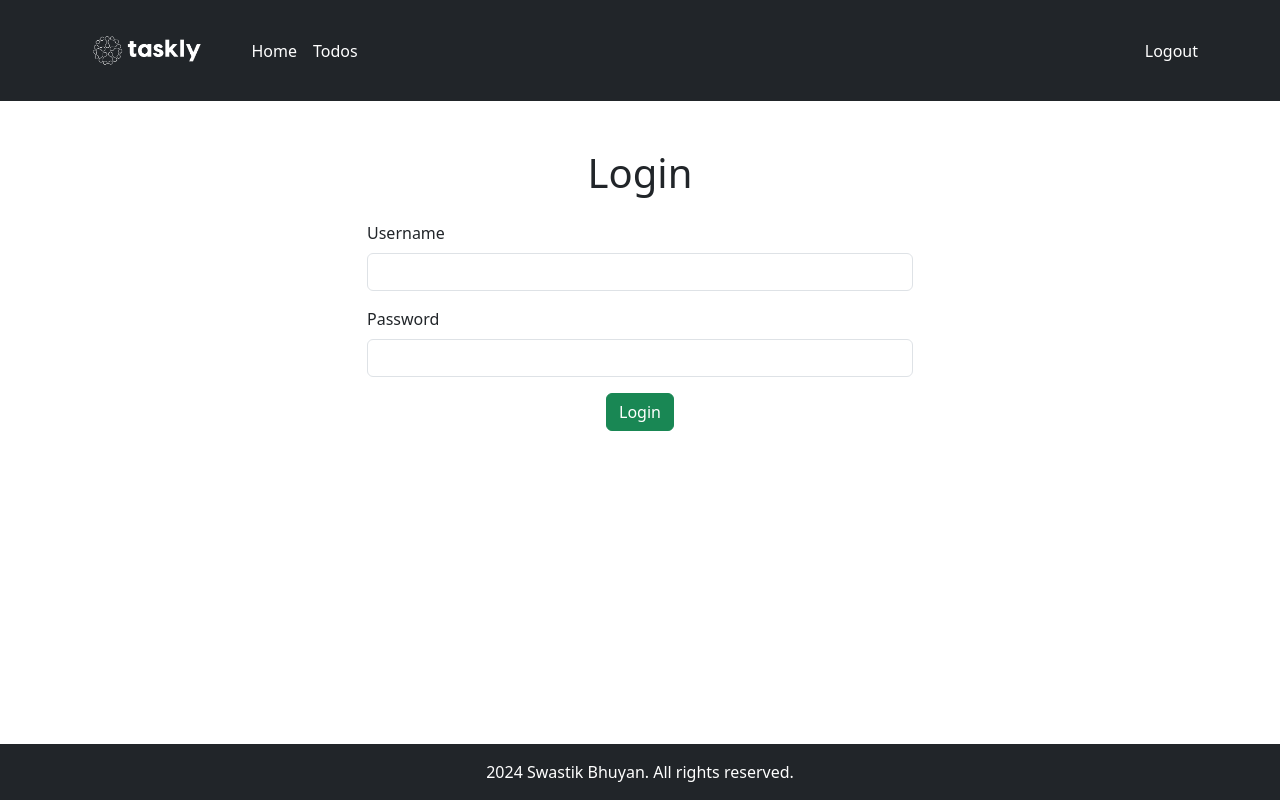
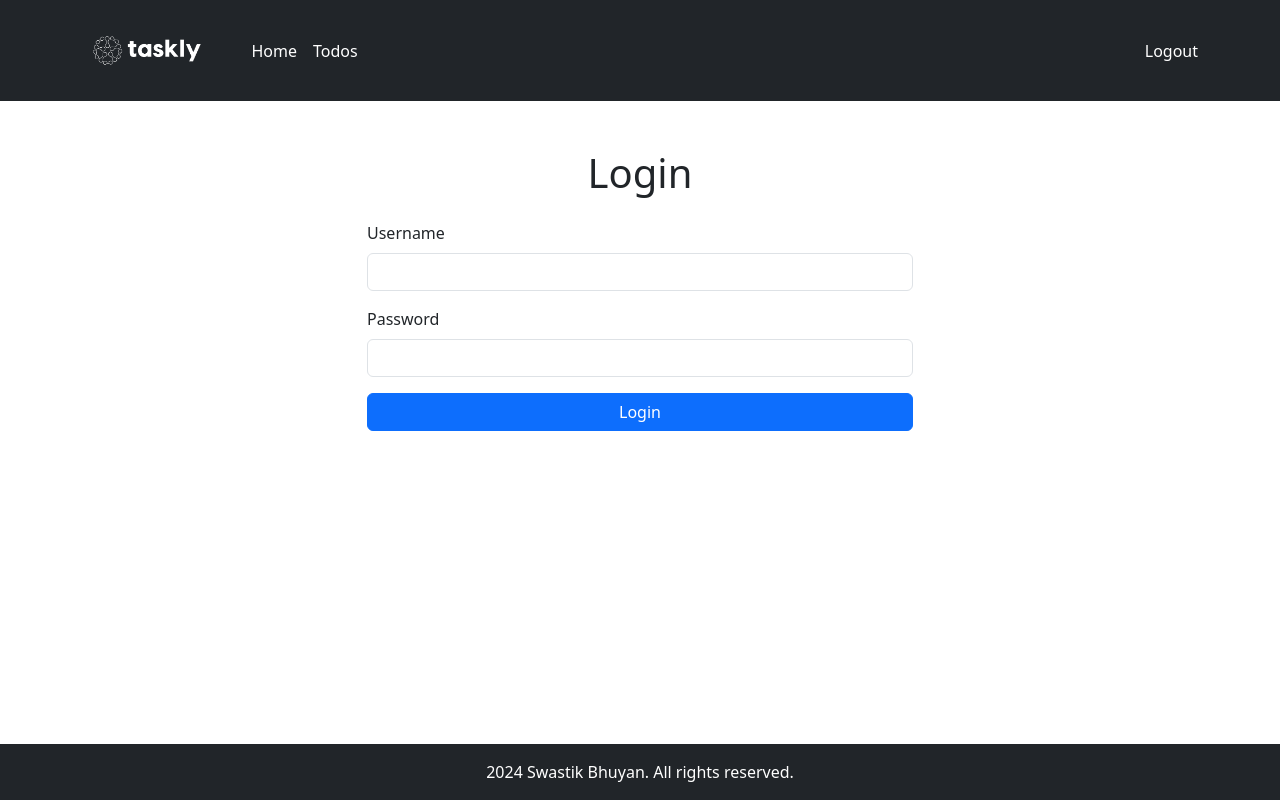
Before and after one commit to SwastikBhuyan/todoList, a React (Create React App) app in the folder todo-list-frontend/: page /login in a window 1280 px wide. Built offline with nearby package versions, Linux system fonts and the light colour scheme.

Commit message:
added context

```diff
--- a/todo-list-frontend/src/contexts/userContext.jsx
+++ b/todo-list-frontend/src/contexts/userContext.jsx
@@ -1,4 +1,4 @@
-import { createContext } from "react";
+import { createContext, useState } from "react";
 
 export const UserContext = createContext();
 
--- a/todo-list-frontend/src/index.js
+++ b/todo-list-frontend/src/index.js
@@ -5,12 +5,15 @@ import App from "./App";
 import reportWebVitals from "./reportWebVitals";
 import { BrowserRouter as Router } from "react-router-dom";
 import "bootstrap/dist/css/bootstrap.min.css";
+import { UserProvider } from "./contexts/userContext";
 
 const root = ReactDOM.createRoot(document.getElementById("root"));
 root.render(
-    <Router>
-        <App />
-    </Router>
+    <UserProvider>
+        <Router>
+            <App />
+        </Router>
+    </UserProvider>
 );
 
 // If you want to start measuring performance in your app, pass a function
--- a/todo-list-frontend/src/pages/LoginPage.jsx
+++ b/todo-list-frontend/src/pages/LoginPage.jsx
@@ -1,61 +1,58 @@
-import { useState } from "react";
+import { useState, useContext } from "react";
+import { UserContext } from "../contexts/userContext"; // Import UserContext
+import 'bootstrap/dist/css/bootstrap.min.css';
+import { useNavigate } from "react-router-dom";
 
 export default function LoginPage() {
-    const [username, setUsername] = useState("");
+    const { username, setUsername } = useContext(UserContext); // Get setUsername from context
+    const [localUsername, setLocalUsername] = useState("");
     const [password, setPassword] = useState("");
     const [error, setError] = useState("");
+    const navigate = useNavigate();
 
     function handleSubmit(e) {
         e.preventDefault();
-        if (username === "admin" && password === "admin") {
+        if (localUsername === "admin" && password === "admin") {
             console.log("login successful");
+            setUsername(localUsername); // Set username in context
+            console.log({username})
             setError("");
+            // Optionally redirect to the welcome page
+            // window.location.href = "/welcome";
+            navigate("/welcome")
         } else {
             setError("Invalid username or password");
-            console.log(error);
         }
     }
 
     return (
         <div className="container mt-5">
             <h1 className="text-center mb-4">Login</h1>
-            <form
-                onSubmit={handleSubmit}
-                className="d-flex flex-column align-items-center w-50 mx-auto"
-            >
-                <div className="form-group mb-3 w-100">
-                    <label htmlFor="username" className="form-label">
-                        Username
-                    </label>
+            <form onSubmit={handleSubmit} className="w-50 mx-auto">
+                <div className="form-group mb-3">
+                    <label htmlFor="username" className="form-label">Username</label>
                     <input
                         type="text"
                         id="username"
                         className="form-control"
-                        value={username}
-                        onChange={(e) => {
-                            setUsername(e.target.value);
-                            console.log(username)
-                        }}
+                        value={localUsername}
+                        onChange={(e) => setLocalUsername(e.target.value)}
+                        required
                     />
                 </div>
-                <div className="form-group mb-3 w-100">
-                    <label htmlFor="password" className="form-label">
-                        Password
-                    </label>
+                <div className="form-group mb-3">
+                    <label htmlFor="password" className="form-label">Password</label>
                     <input
-                        type="text"
+                        type="password"
                         id="password"
                         className="form-control"
                         value={password}
-                        onChange={(e) => {
-                            setPassword(e.target.value);
-                        }}
+                        onChange={(e) => setPassword(e.target.value)}
+                        required
                     />
                 </div>
-                <button type="submit" className="btn btn-success w-20">
-                    Login
-                </button>
-                {error && <div className="alert alert-danger w-75 m-5">{error}</div>}
+                {error && <div className="alert alert-danger">{error}</div>}
+                <button type="submit" className="btn btn-primary w-100">Login</button>
             </form>
         </div>
     );
--- a/todo-list-frontend/src/pages/WelcomePage.jsx
+++ b/todo-list-frontend/src/pages/WelcomePage.jsx
@@ -1,10 +1,13 @@
+import React, { useContext, useEffect } from "react";
+import { UserContext } from "../contexts/userContext"; // Import UserContext
 import { Link } from "react-router-dom";
 
 export default function WelcomePage() {
-    console.log("this is a welcome page");
+    const { username } = useContext(UserContext); // Get username from context
+
     return (
         <div className="container mt-5">
-            <h1 className="text-center mb-4">Welcome to the App!</h1>
+            <h1 className="text-center mb-4">Welcome {username}, to the App!</h1>
             <p className="text-center">We are glad to have you here. Use the navigation below to explore the app.</p>
             <div className="d-flex justify-content-center">
                 <Link to="/todos" className="btn btn-primary mx-2">
```
